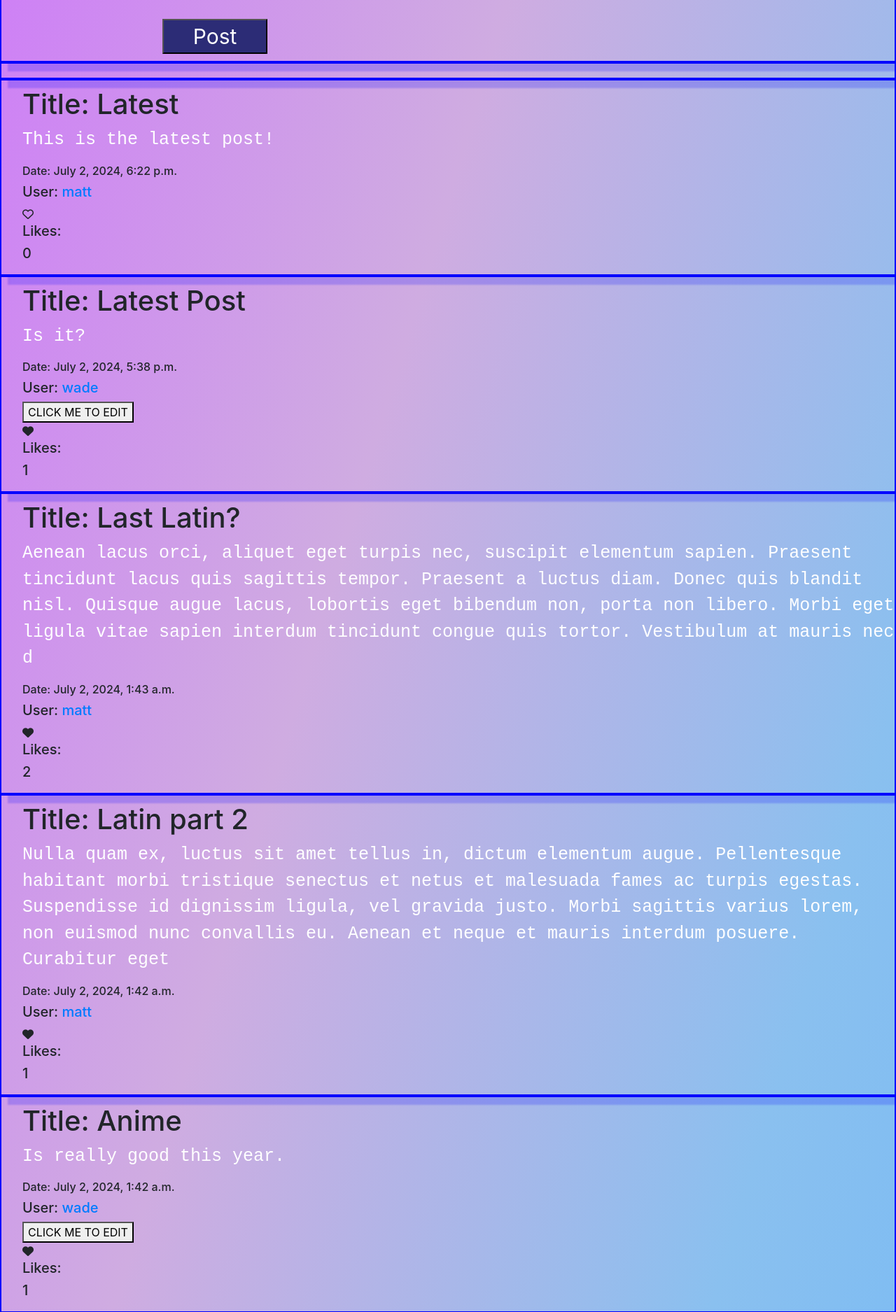
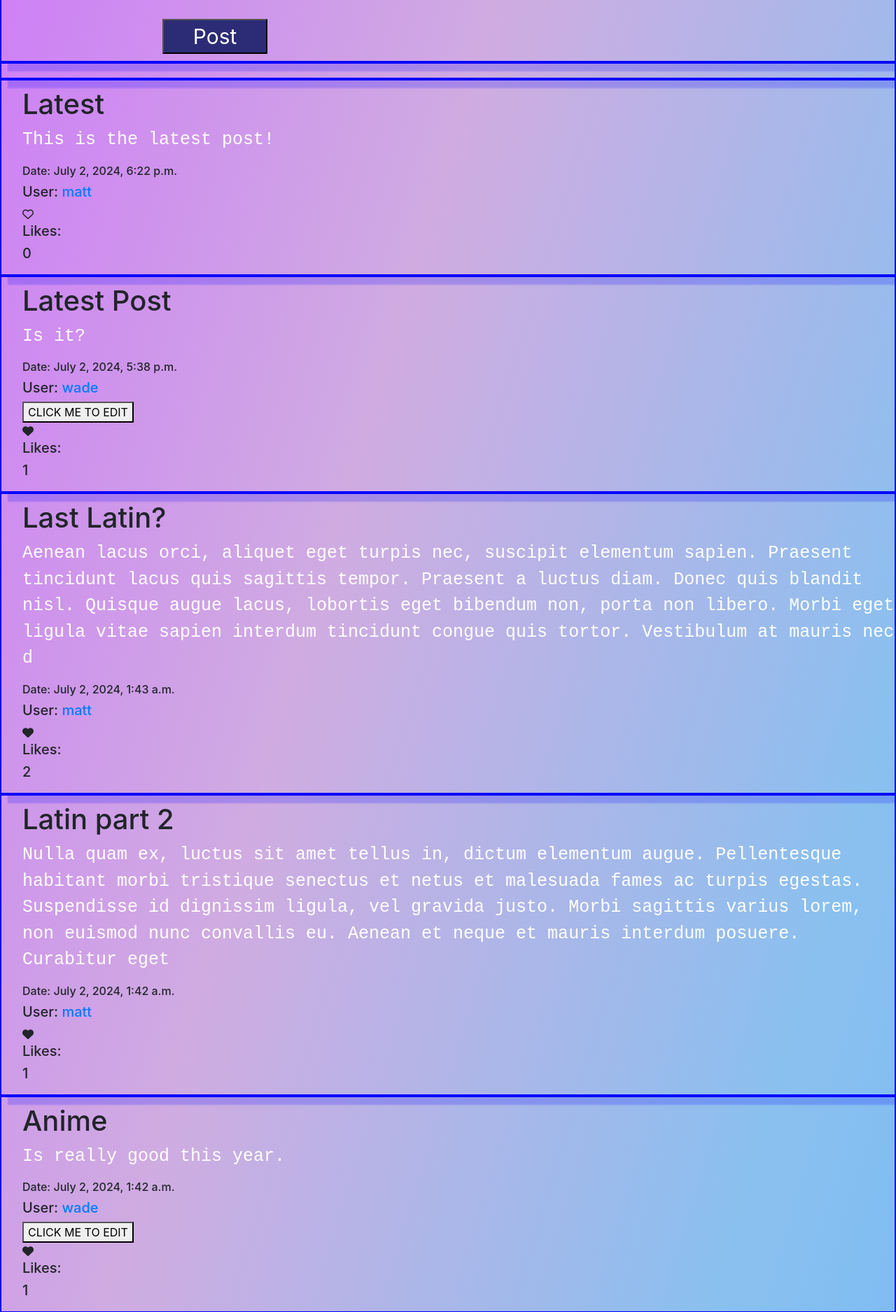
Before and after one commit to Huzzabari/https---github.com-Huzzabari-network, a Django app: page / in a window 1280 px wide. Shown: the part 424-2299 px from the top of the page at 70% size. Run offline with Django 3.2, Linux system fonts and the light colour scheme; a user stored in the database is signed in; data comes from the database, SQL or seed files in the repository; both versions use the stored data as it was after the commit; some libraries are stand-ins or nearby versions.

Commit message:
Finished

```diff
--- a/network/templates/network/following.html
+++ b/network/templates/network/following.html
@@ -4,7 +4,7 @@
 
 {% if page_obj %}
 {% for page in page_obj %}
-<div class="post" data-post-id="{{page.id}}"><h1>Title: {{page.post_title}}</h1><!-- page post title-->
+<div class="post" data-post-id="{{page.id}}"><h1>{{page.post_title}}</h1><!-- page post title-->
     <p>{{page.post_text}}</p><!-- page post text-->
     <h6>Date: {{page.post_date}}</h6> <!-- page post date/time-->
     <h5>User: <a href="{% url 'profile' page.user.id %}">{{ page.user.username }}</a></h5>  <!-- accesses user tied to User Model then gets username for each post on page-->
--- a/network/templates/network/index.html
+++ b/network/templates/network/index.html
@@ -19,7 +19,7 @@
 <div class="text-area"></div>   <!-- Where I'm gonna append the text area-->
 
 {% for page in page_obj %}
-<div class="post" data-post-id="{{page.id}}"><h1>Title: {{page.post_title}}</h1><!-- page post title-->
+<div class="post" data-post-id="{{page.id}}"><h1>{{page.post_title}}</h1><!-- page post title-->
     <p>{{page.post_text}}</p><!-- page post text-->
     <h6>Date: {{page.post_date}}</h6> <!-- page post date/time-->
     <h5>User: <a href="{% url 'profile' page.user.id %}">{{ page.user.username }}</a></h5>  <!-- accesses user tied to User Model then gets username for each post on page-->
--- a/network/templates/network/profile.html
+++ b/network/templates/network/profile.html
@@ -30,7 +30,7 @@
 
 
 {% for page in page_obj %}
-<div class="post" data-post-id="{{page.id}}"><h1>Title: {{page.post_title}}</h1><!-- page post title-->
+<div class="post" data-post-id="{{page.id}}"><h1>{{page.post_title}}</h1><!-- page post title-->
     <p>{{page.post_text}}</p><!-- page post text-->
     <h6>Date: {{page.post_date}}</h6> <!-- page post date/time-->
     <h5>User: <a href="{% url 'profile' page.user.id %}">{{ page.user.username }}</a></h5>  <!-- accesses user tied to User Model then gets username for each post on page-->
```
Also changed, not shown: db.sqlite3.
